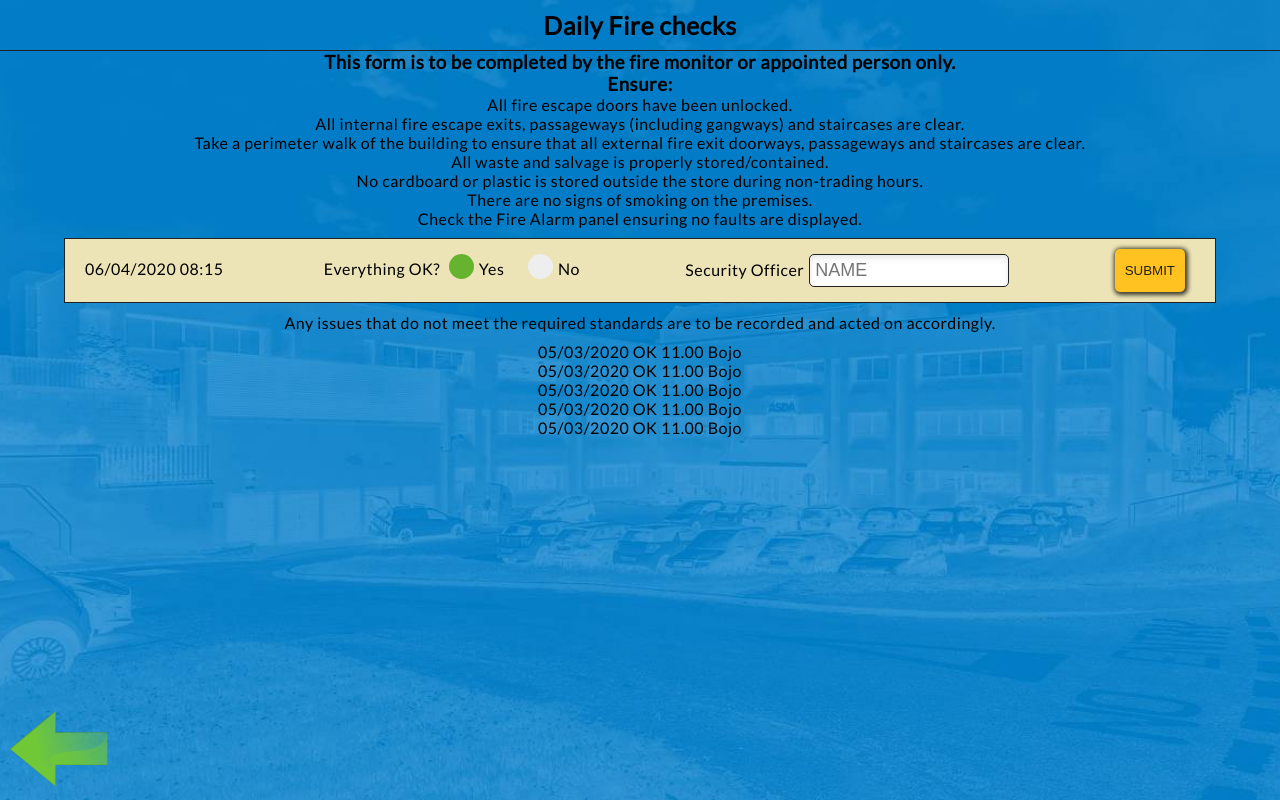
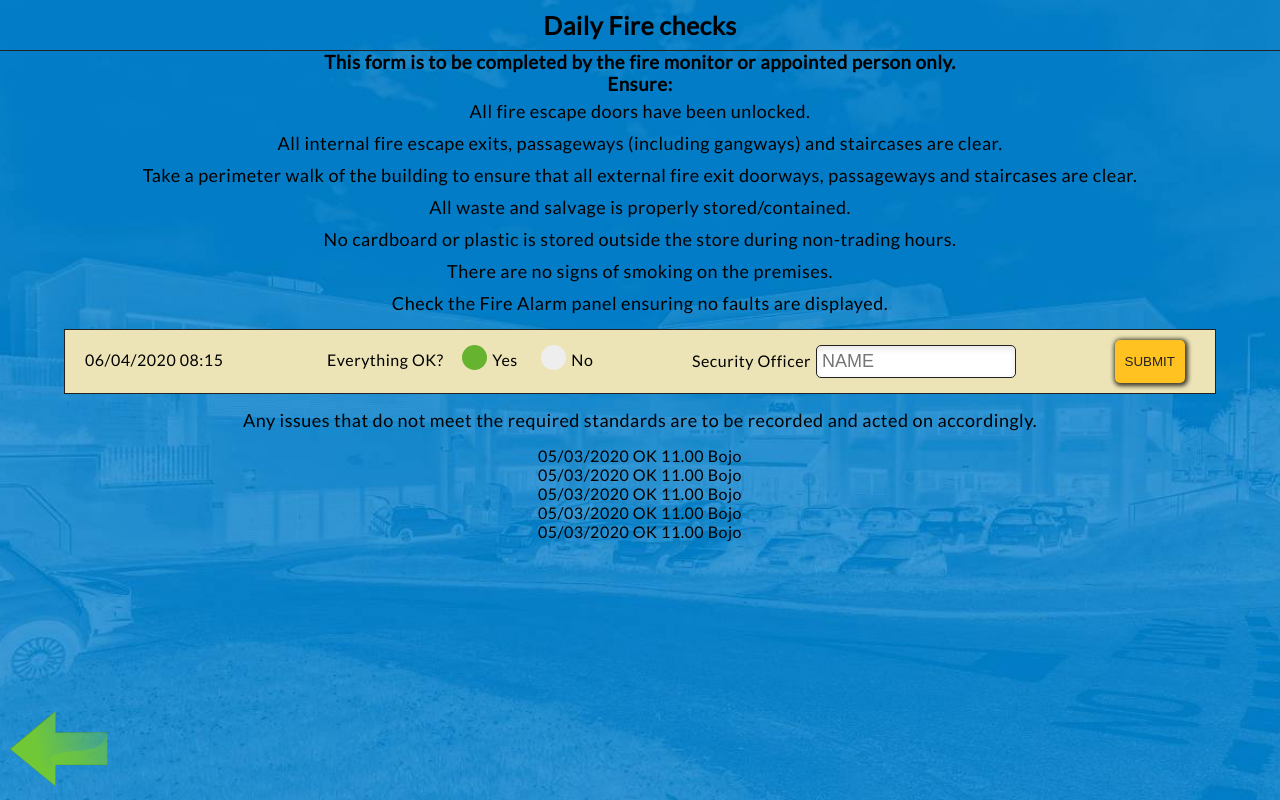
Before and after one commit to BojoZahariev/security_portal, an Electron app: page src/index.html in a window 1280 px wide. Both pictures are taken after a click on the element "Fire Patrol". Drawn offline with Linux system fonts and the light colour scheme; no server answers.

Commit message:
patrol started

```diff
--- a/src/index.html
+++ b/src/index.html
@@ -292,39 +292,42 @@
       <h3>Ensure:</h3>
 
       <ul>
-        <li>All fire escape doors have been unlocked.</li>
-        <li>All internal fire escape exits, passageways (including gangways) and staircases are clear.</li>
-        <li>
+        <li class="generalText">All fire escape doors have been unlocked.</li>
+        <li class="generalText">
+          All internal fire escape exits, passageways (including gangways) and staircases are clear.
+        </li>
+        <li class="generalText">
           Take a perimeter walk of the building to ensure that all external fire exit doorways, passageways and
           staircases are clear.
         </li>
-        <li>All waste and salvage is properly stored/contained.</li>
-        <li>No cardboard or plastic is stored outside the store during non-trading hours.</li>
-        <li>There are no signs of smoking on the premises.</li>
-        <li>Check the Fire Alarm panel ensuring no faults are displayed.</li>
+        <li class="generalText">All waste and salvage is properly stored/contained.</li>
+        <li class="generalText">No cardboard or plastic is stored outside the store during non-trading hours.</li>
+        <li class="generalText">There are no signs of smoking on the premises.</li>
+        <li class="generalText">Check the Fire Alarm panel ensuring no faults are displayed.</li>
       </ul>
 
       <form class="forms flexForm">
         <span id="datePatrol" class="date"></span>
         <div>
           <span class="question">Everything OK?</span>
-          <label class="radio"
-            ><input class="radioPatrol" id="patrolOK" type="radio" name="patrol" value="Ok" checked/>Yes<span
-              class="checkmark"
-            ></span
-          ></label>
-          <label class="radio"
-            ><input class="radioPatrol" id="patrolNo" type="radio" name="patrol" value="No"/>No<span
-              class="checkmark"
-            ></span
-          ></label>
+          <label class="radio">
+            <input class="radioPatrol" id="patrolOK" type="radio" name="patrol" value="Ok" checked />Yes
+            <span class="checkmark"></span>
+          </label>
+          <label class="radio">
+            <input class="radioPatrol" id="patrolNo" type="radio" name="patrol" value="No" />No
+            <span class="checkmark"></span>
+          </label>
         </div>
-        <textarea id="textPatrol" class="inline" rows="5" cols="40" placeholder="Describe problems."></textarea>
+        <textarea id="textPatrol" class="textPatrol inline" rows="5" cols="50" placeholder="Describe problems.">
+        </textarea>
         <label>Security Officer<input id="inputFire" type="text" placeholder="Name" class="inputs"/></label>
         <button id="patrolFormSubmit" class="submitBtn">SUBMIT</button>
       </form>
 
-      <p>Any issues that do not meet the required standards are to be recorded and acted on accordingly.</p>
+      <p class="generalText">
+        Any issues that do not meet the required standards are to be recorded and acted on accordingly.
+      </p>
 
       <ul class="lists">
         <li><span>05/03/2020</span> <span>OK</span> <span>11.00</span><span> Bojo</span></li>
--- a/src/style.css
+++ b/src/style.css
@@ -406,16 +406,30 @@ textarea {
   padding: 20px 0px 10px;
 }
 
+.date {
+  padding: 10px;
+}
+
+/*PATROL*/
+
 #patrolCon {
   text-align: center;
 }
 
-.date {
-  padding: 10px;
+.question {
+  padding: 0px 20px;
 }
 
-.question {
-  padding: 0px 10px;
+.textPatrol {
+  resize: none;
+  font-size: 18px;
+  font-weight: 500;
+  padding: 5px;
+}
+
+.generalText {
+  padding: 5px;
+  font-size: 18px;
 }
 
 .lists {
```
Also changed, not shown: 1 other file.
